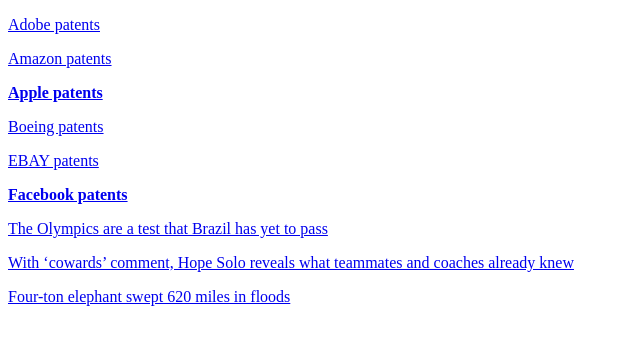
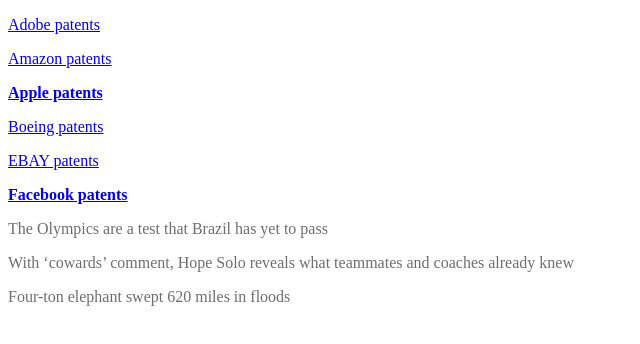
Before and after one commit to csjcode/javascript-snippets, a plain HTML site: page Anchor-Tags/test.html in a window 1280 px wide. Shown: the whole page, without its empty margins (0-640 px from the left). Drawn offline with Linux system fonts and the light colour scheme.

Commit message:
Add class to blocked anchor tags

```diff
--- /dev/null
+++ b/Anchor-Tags/allBlockedAddClass.js
@@ -0,0 +1,22 @@
+// Loop through all anchor tags. If matching blocked domains set new class. Alert blocked.
+
+var blockedDomains = [
+                    "washingtonpost.com",
+                    "newyorktimes.com",
+                    "cnn.com"
+];                                                              //  array of blocked domains
+
+var anchors = document.getElementsByTagName("a");               //  get all anchor tags
+for (var i = 0; i < anchors.length; i++) {                      //  loop through anchor tags
+    for(var k = 0; k < blockedDomains.length; k++){             //  loop through blocked domains array
+        if(anchors[i].href.indexOf(blockedDomains[k]) > -1) {   //  if  href attribute and matches blocked domain
+            var anchorUrl = anchors[i].href;                    //  assign var to href value
+            anchors[i].classList.add("blockedUrl");             //  add class to the anchor tag
+            console.log(anchorUrl);                             //  console log href value
+            anchors[i].onclick = function() {                   //  if blcoked, on click of the anchor tags
+                alert("Blocked.\n\nDisable Blocker\n");         //  show alert
+                return(false);
+            };                                                  //  end on click function
+        }                                                       //  end if match on blocked domains
+    }                                                           //  end loop on blocked domains
+}                                                               //  end loop all anchor tags
--- a/Anchor-Tags/test.html
+++ b/Anchor-Tags/test.html
@@ -4,6 +4,14 @@
   <meta charset="UTF-8">
   <title>Javascript test</title>
 </head>
+<style>
+  .blockedUrl {
+    color: #6e6e6e;
+    text-decoration: none;
+  }
+
+</style>
+
 <body>
 
 
@@ -26,7 +34,10 @@
 
 
   <!-- <script src="allOnClickAlert.js"></script> -->
-  <script src="allOnClickAlertBlocked.js"></script>
+  <!-- <script src="allOnClickAlertBlocked.js"></script> -->
+
+  <script src="allBlockedAddClass.js"></script>
+
 
 </body>
 </html>
```
